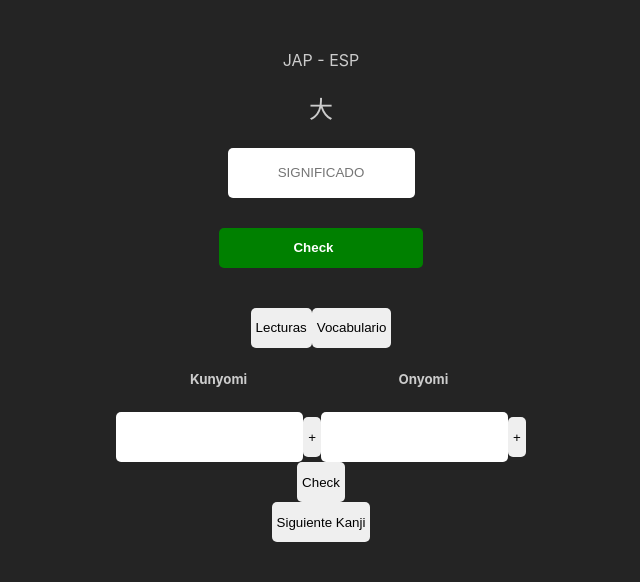
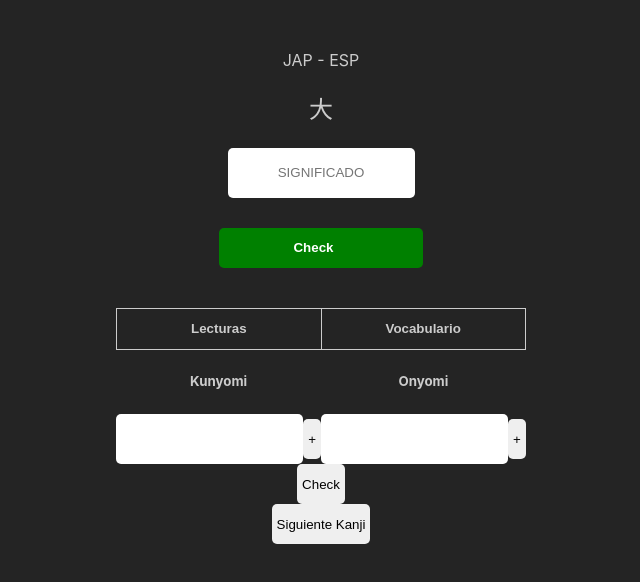
Before and after one commit to ATalaveraDev/learn-kanji, a React (Vite) app: page / in a window 1280 px wide. Shown: the top 582 px of the page, without its empty margins (319-959 px from the left). Built offline with nearby package versions, Linux system fonts and the light colour scheme.

Commit message:
Styles for exercise type selector

```diff
--- a/src/components/ExerciseTypeSelector/ExerciseTypeSelector.tsx
+++ b/src/components/ExerciseTypeSelector/ExerciseTypeSelector.tsx
@@ -4,9 +4,13 @@ type ExerciseTypeSelectorComponent = {
 
 const ExerciseTypeSelector = ({onChange}: ExerciseTypeSelectorComponent) => {
   return (
-    <div>
-      <button onClick={() => onChange('READINGS')}>Lecturas</button>
-      <button onClick={() => onChange('VOCABULARY')}>Vocabulario</button>
+    <div className="btn-group">
+      <div>
+        <button className="full" onClick={() => onChange('READINGS')}>Lecturas</button>
+      </div>
+      <div>
+        <button className="full" onClick={() => onChange('VOCABULARY')}>Vocabulario</button>
+      </div>
     </div>
   );
 };
--- a/src/index.css
+++ b/src/index.css
@@ -16,7 +16,7 @@
 body {
   margin: 0;
   display: flex;
-  min-width: 320px;
+  min-width: 410px;
   min-height: 100vh;
 }
 
@@ -77,3 +77,31 @@ button {
 .full {
   width: 100%;
 }
+
+.btn-group {
+  display: flex;
+  border: 1px solid #CCC;
+}
+
+.btn-group div {
+  flex: 1;
+  box-sizing: border-box;
+}
+
+.btn-group div:hover {
+  background-color: #303030;
+}
+
+.btn-group div:first-child {
+  border-right: 1px solid #CCC;
+}
+
+.btn-group button {
+  background: none;
+  color: #CCC;
+  font-weight: 800;
+}
+
+.btn-group button:focus {
+  background-color: #000;
+}
```
